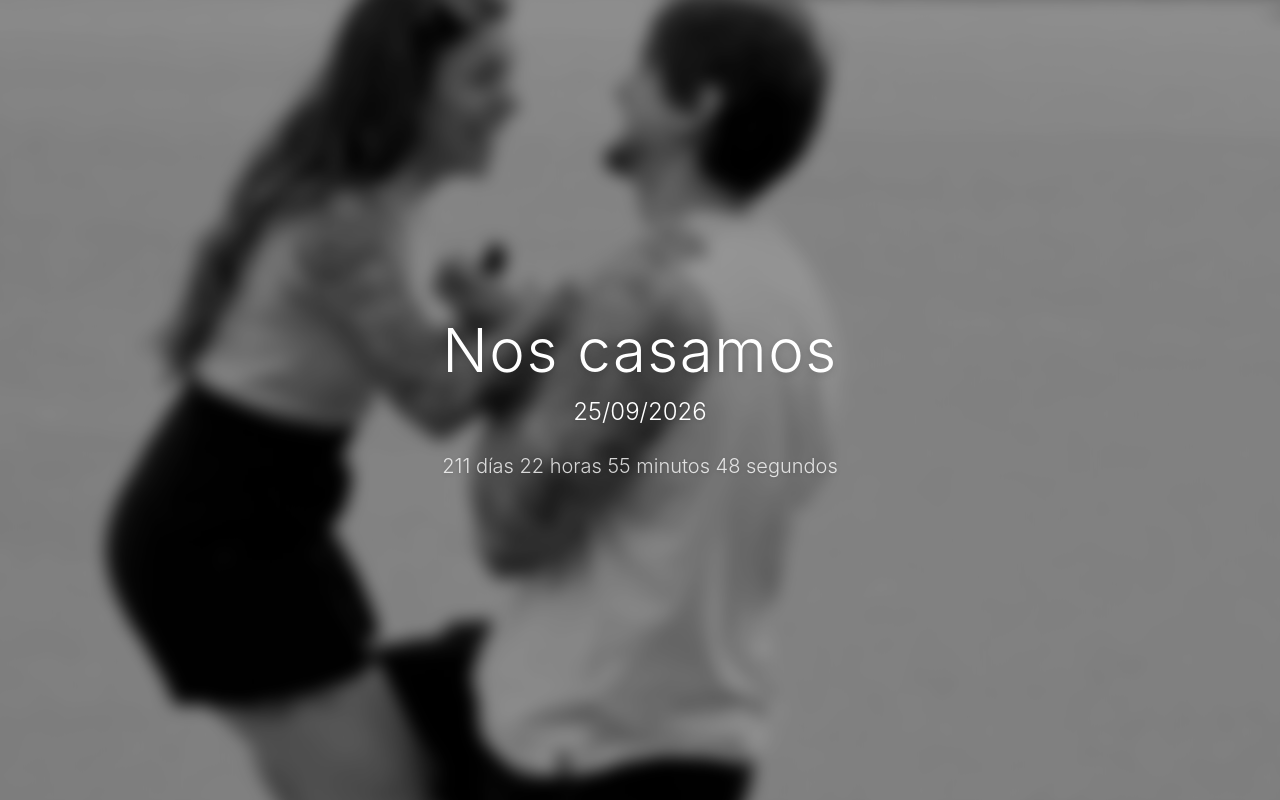
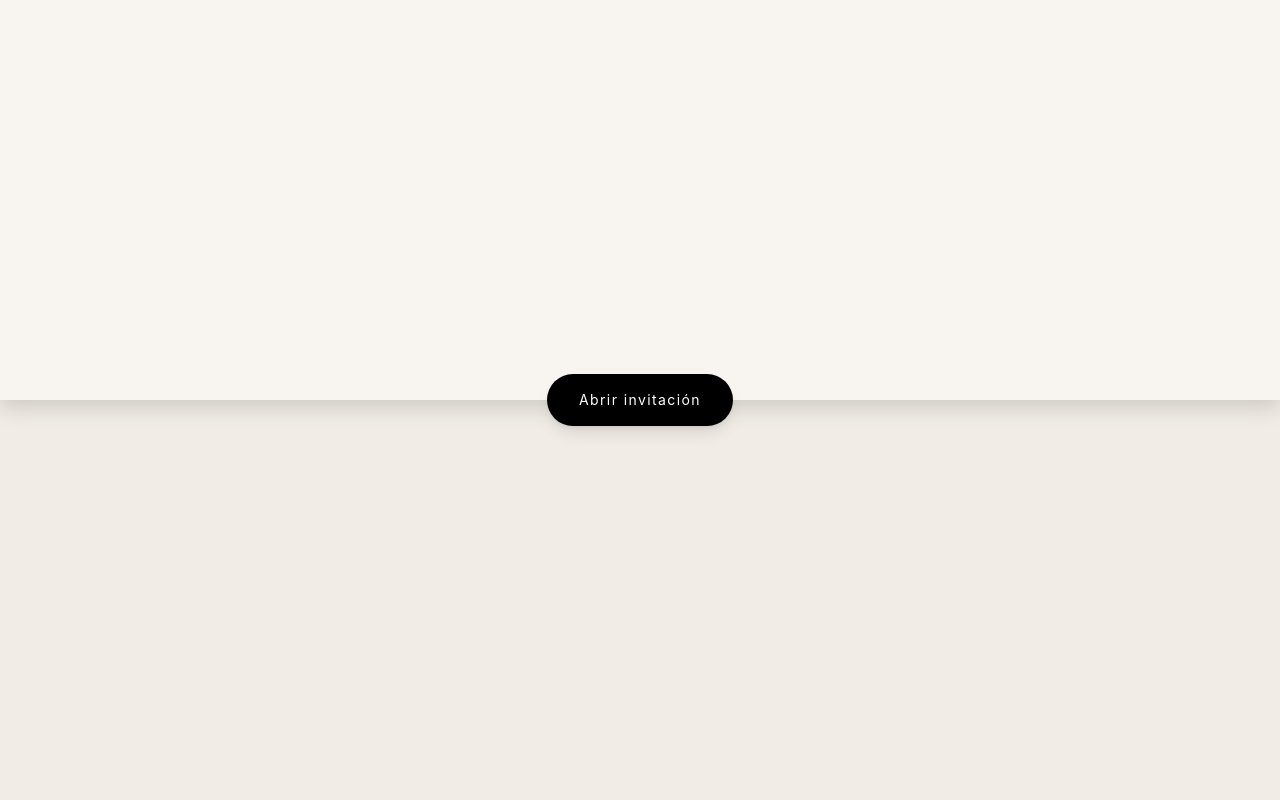
Before and after one commit to Nahue941/wedding, a React (Vite) app: page / in a window 1280 px wide. Built offline with nearby package versions, Linux system fonts and the light colour scheme.

Commit message:
💄 Added animated envelope

```diff
--- /dev/null
+++ b/src/components/Intro/EnvelopeIntro.jsx
@@ -0,0 +1,70 @@
+import {
+  EASING,
+  TRANSITION_TIME2,
+  TRANSITION_TIME_IN_MS,
+} from "../../utils/constants";
+
+import { useState } from "react";
+
+export default function EnvelopeIntro({ onFinish }) {
+  const [opening, setOpening] = useState(false);
+
+  const handleOpen = () => {
+    setOpening(true);
+    setTimeout(() => onFinish(), TRANSITION_TIME_IN_MS);
+  };
+
+  return (
+    <div className="fixed inset-0 z-50 overflow-hidden">
+      {/* Rectángulo inferior */}
+      <div
+        style={{
+          transitionDuration: TRANSITION_TIME2,
+          transitionTimingFunction: EASING,
+        }}
+        className={`
+          absolute bottom-0 left-0 w-full h-1/2
+          bg-[#f1ede6]
+          transition-all
+          ${opening ? "translate-y-full opacity-0" : "translate-y-0 opacity-100"}
+        `}
+      />
+
+      {/* Rectángulo superior */}
+      <div
+        style={{
+          transitionDuration: TRANSITION_TIME2,
+          transitionTimingFunction: EASING,
+        }}
+        className={`
+          absolute top-0 left-0 w-full h-1/2
+          bg-[#f8f5f0]
+          shadow-[0_8px_20px_rgba(0,0,0,0.15)]
+          transition-all
+          ${opening ? "-translate-y-full opacity-0" : "translate-y-0 opacity-100"}
+        `}
+      />
+
+      {/* Botón */}
+      {!opening && (
+        <div className="absolute inset-0 flex items-center justify-center">
+          <button
+            onClick={handleOpen}
+            className="
+              px-8 py-4
+              bg-black text-white
+              rounded-full
+              tracking-widest
+              text-sm
+              shadow-lg
+              active:scale-95
+              transition
+            "
+          >
+            Abrir invitación
+          </button>
+        </div>
+      )}
+    </div>
+  );
+}
--- a/src/pages/Home.jsx
+++ b/src/pages/Home.jsx
@@ -1,5 +1,28 @@
+import { EASING, TRANSITION_TIME } from "../utils/constants";
+
+import EnvelopeIntro from "../components/Intro/EnvelopeIntro";
 import Hero from "../components/Hero/Hero";
+import { useState } from "react";
 
 export default function Home() {
-  return <Hero />;
+  const [opened, setOpened] = useState(false);
+
+  return (
+    <div className="relative overflow-hidden">
+      <EnvelopeIntro onFinish={() => setOpened(true)} />
+
+      <div
+        style={{
+          transitionDuration: TRANSITION_TIME,
+          transitionTimingFunction: EASING,
+        }}
+        className={`
+          transition-all
+          ${opened ? "opacity-100 scale-100" : "opacity-0 scale-105"}
+        `}
+      >
+        <Hero />
+      </div>
+    </div>
+  );
 }
--- /dev/null
+++ b/src/utils/constants.js
@@ -0,0 +1,4 @@
+export const TRANSITION_TIME_IN_MS = 600;
+export const TRANSITION_TIME = `${TRANSITION_TIME_IN_MS}ms`;
+export const TRANSITION_TIME2 = `${TRANSITION_TIME_IN_MS - 100}ms`;
+export const EASING = "cubic-bezier(.65,.05,.36,1)";
```
